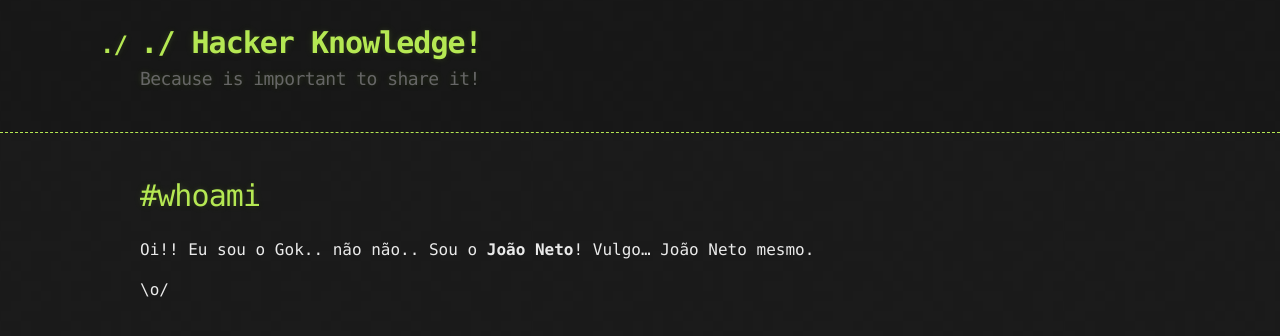
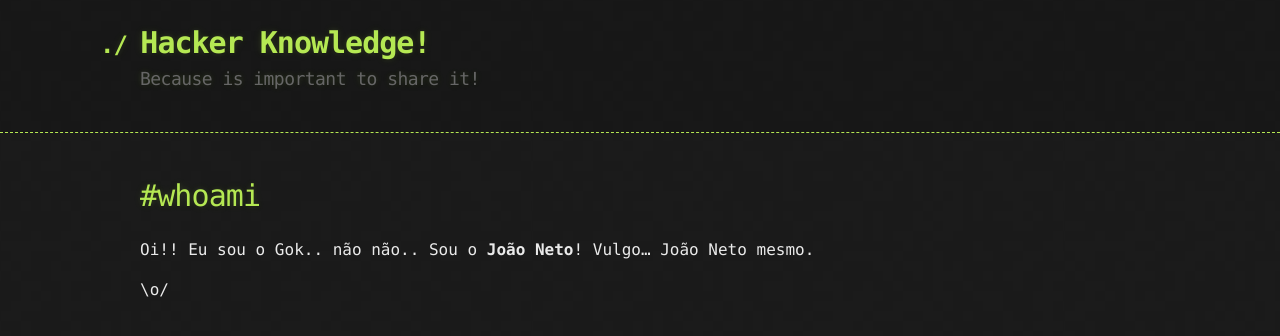
Before and after one commit to j040n3t0/j040n3t0.github.io, a Jekyll site: the page built from index.md, in a window 1280 px wide. Shown: the top 336 px of the page. Built offline with Jekyll 4.4.1, drawn with Linux system fonts in a browser that asks for light colours; our own code applies the rules of GitHub Pages for plain Markdown files.

```diff
--- a/_layouts/default.html
+++ b/_layouts/default.html
@@ -13,7 +13,7 @@
 
     <header>
       <div class="container">
-        <h1> ./ Hacker Knowledge! </h1>
+        <h1> Hacker Knowledge! </h1>
         <h2> Because is important to share it!
         <!-- <h1>{{ site.title | default: site.github.repository_name }}</h1>
         <h2>{{ site.description | default: site.github.project_tagline }}</h2> -->
```
